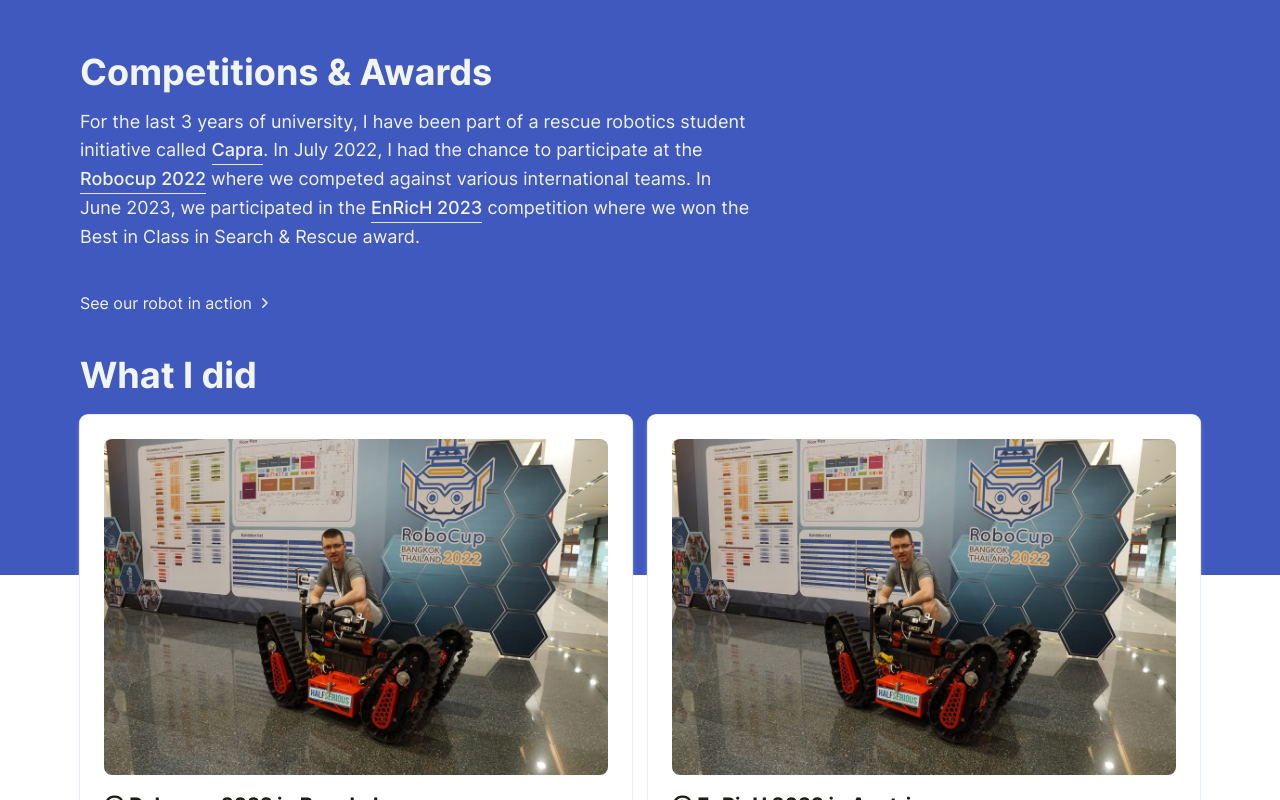
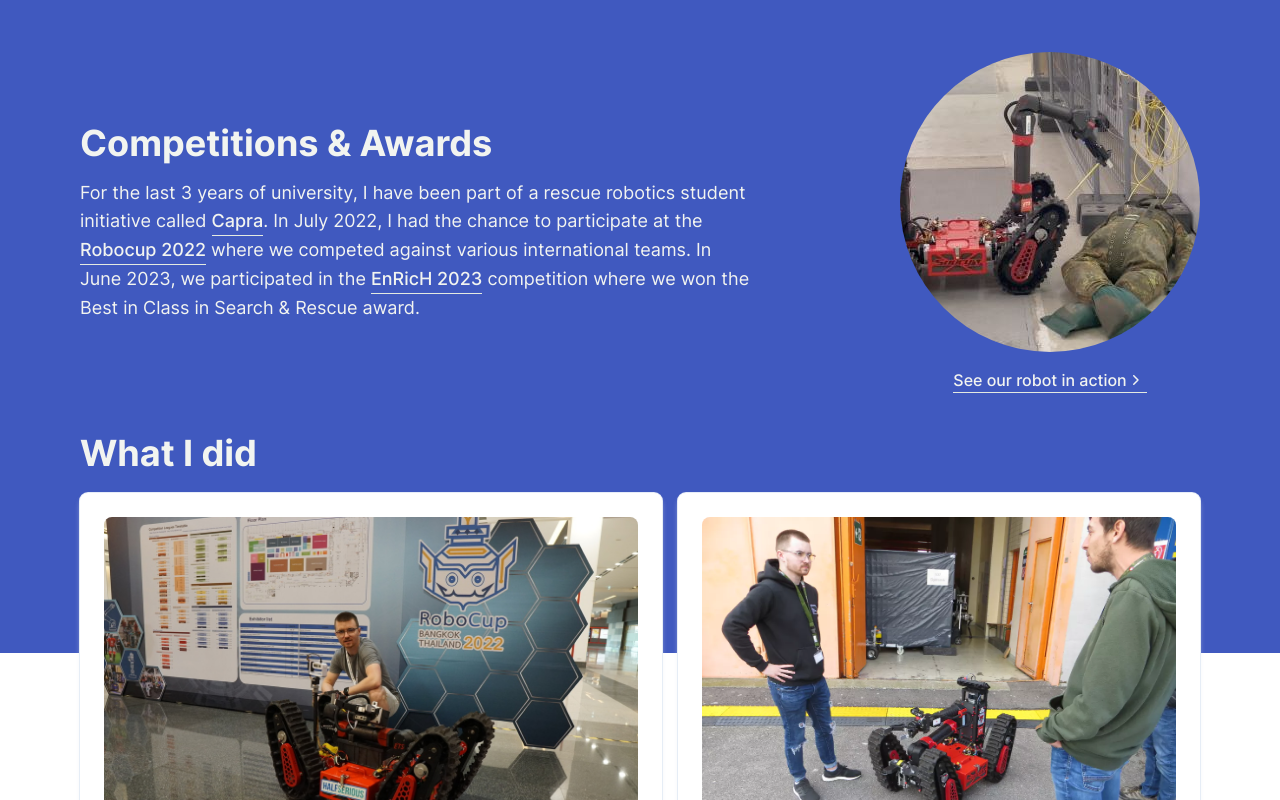
Before and after one commit to GLDuval/portfolio-website, a Next.js app: page / in a window 1280 px wide. Shown: the part 2680-3480 px from the top of the page. Built offline with nearby package versions, Linux system fonts and the light colour scheme.

Commit message:
Add enrich images

```diff
--- a/src/app/components/other-projects-section/OtherProjectsSection.tsx
+++ b/src/app/components/other-projects-section/OtherProjectsSection.tsx
@@ -1,6 +1,8 @@
 import { motion } from 'framer-motion';
 import Image from 'next/image';
+import Enrich from 'public/images/enrich.webp';
 import Robocup from 'public/images/robocup.jpeg';
+import RobotAction from 'public/images/robot-action.jpg';
 
 import ArrowLink from '@/components/links/ArrowLink';
 import UnderlineLink from '@/components/links/UnderlineLink';
@@ -10,11 +12,12 @@ const OtherProjectsSection = () => {
     <>
       <motion.div className='bg-primary-500 w-full pb-40 pt-20'>
         <motion.div className='flex flex-col max-w-6xl mx-auto px-4 gap-10'>
-          <motion.div className='flex flex-col gap-4 '>
+          <motion.div className='flex flex-col md:flex-row gap-4 justify-between items-center'>
+            <motion.div className='flex flex-col gap-4 lg:w-3/5'>
               <motion.h2 className='text-4xl font-bold text-text-50'>
                 Competitions & Awards
               </motion.h2>
-            <motion.p className='text-lg text-text-50 lg:w-3/5'>
+              <motion.p className='text-lg text-text-50'>
                 For the last 3 years of university, I have been part of a rescue
                 robotics student initiative called{' '}
                 <UnderlineLink href='https://www.clubcapra.com' target='_blank'>
@@ -36,14 +39,24 @@ const OtherProjectsSection = () => {
                 award.
               </motion.p>
             </motion.div>
+            <motion.div className='flex flex-col items-center gap-4'>
+              <Image
+                src={RobotAction}
+                alt='Gabriel Lévesque-Duval'
+                width={300}
+                height={300}
+                className='rounded-full'
+              />
               <ArrowLink
                 href='https://www.linkedin.com/feed/update/urn:li:activity:7076642547237822464'
                 target='_blank'
-            className='text-text-50 flex items-center gap-2 cursor-pointer'
-            as='a'
+                className='text-text-50'
               >
                 See our robot in action
               </ArrowLink>
+            </motion.div>
+          </motion.div>
+
           <motion.h2 className='text-4xl font-bold text-text-50 pb-5'>
             What I did
           </motion.h2>
@@ -73,7 +86,7 @@ const OtherProjectsSection = () => {
         </div>
         <div className='bg-white rounded-lg p-6 shadow-primary gap-4 flex flex-col'>
           <Image
-            src={Robocup}
+            src={Enrich}
             alt='Enrich 2023 Competition'
             className='rounded-lg'
             height={500}
--- a/src/components/HeroParallax.tsx
+++ b/src/components/HeroParallax.tsx
@@ -83,7 +83,7 @@ export const HeroParallax = ({
           }}
         >
           <motion.div className='flex flex-col max-w-6xl mx-auto px-4 gap-20 '>
-            <motion.div className='flex flex-col md:flex-row gap-4 justify-between items-center '>
+            <motion.div className='flex flex-col md:flex-row gap-4 justify-between items-center'>
               <motion.div className='flex flex-col gap-4 lg:w-3/5'>
                 <motion.h2 className='text-4xl font-bold text-text-50'>
                   About Me
@@ -96,7 +96,6 @@ export const HeroParallax = ({
                   into elegant, functional solutions.
                 </motion.p>
               </motion.div>
-              <motion.div className='flex flex-col gap-4'></motion.div>
               <Image
                 src={Profile}
                 alt='Gabriel Lévesque-Duval'
```
Also changed, not shown: public/images/enrich.WEBP (added), public/images/robot-action.jpg (added). Lines whose indentation alone changed are shown as unchanged.
